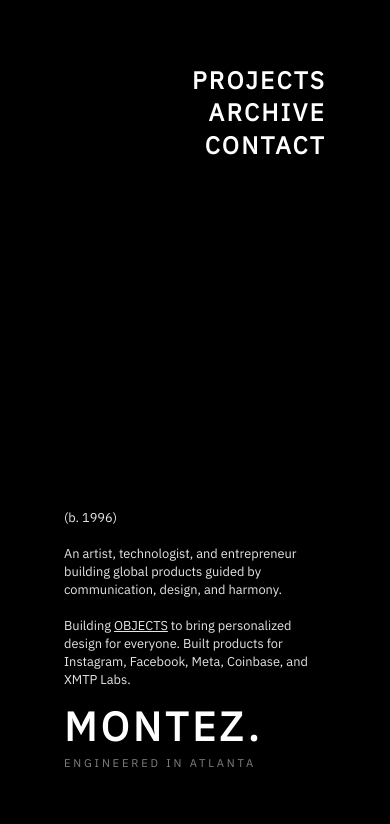
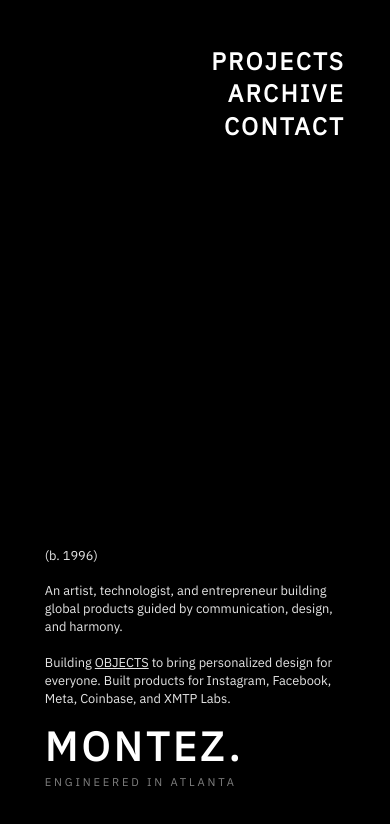
Before and after one commit to m-005/personal_website, a SvelteKit app: page / in a window 390 px wide. Shown: the top 824 px of the page. Built offline with nearby package versions, Linux system fonts and the light colour scheme.

Commit message:
Fixed responsiveness of text and padding

```diff
--- a/src/routes/+layout.svelte
+++ b/src/routes/+layout.svelte
@@ -39,9 +39,13 @@
 	.app {
 		display: flex;
 		flex-direction: column;
-		padding: var(--default-padding);
+		padding: 2.8rem;
 		box-sizing: border-box; /* Include padding in element's total height */
 		height: 100vh;
+
+		@media screen and (min-width: 1024px) {
+			padding: var(--default-padding);
+		}
 	}
 
 	.content {
```
